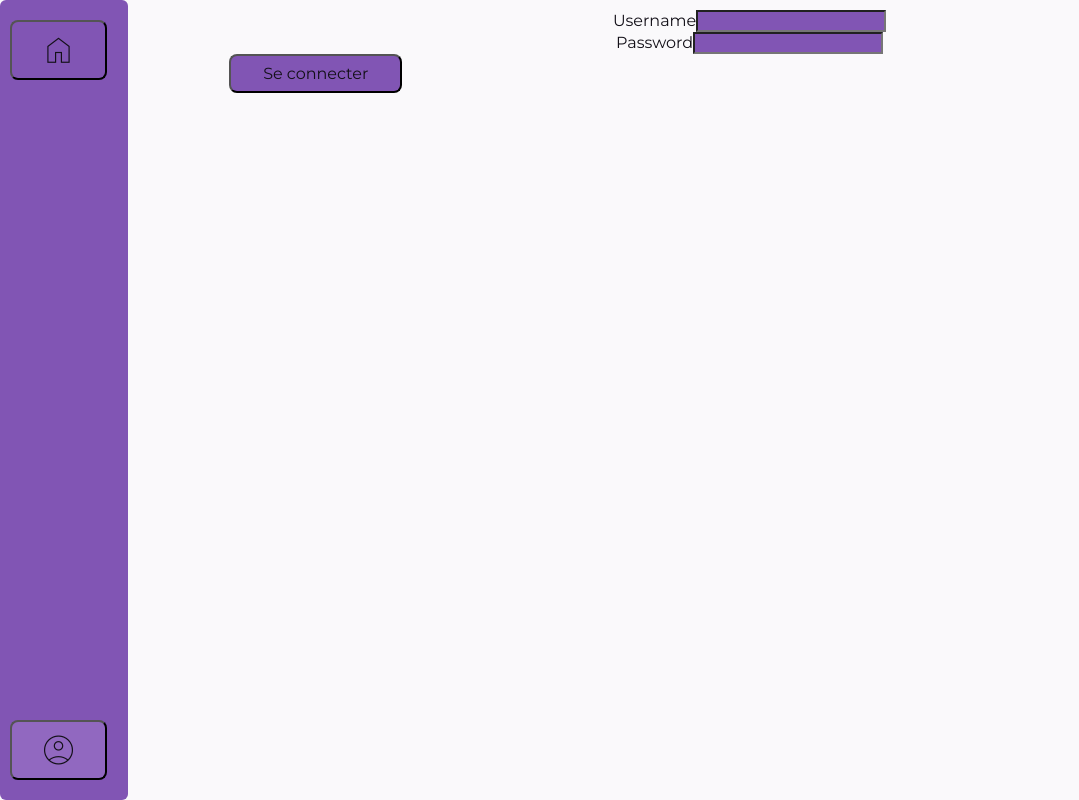
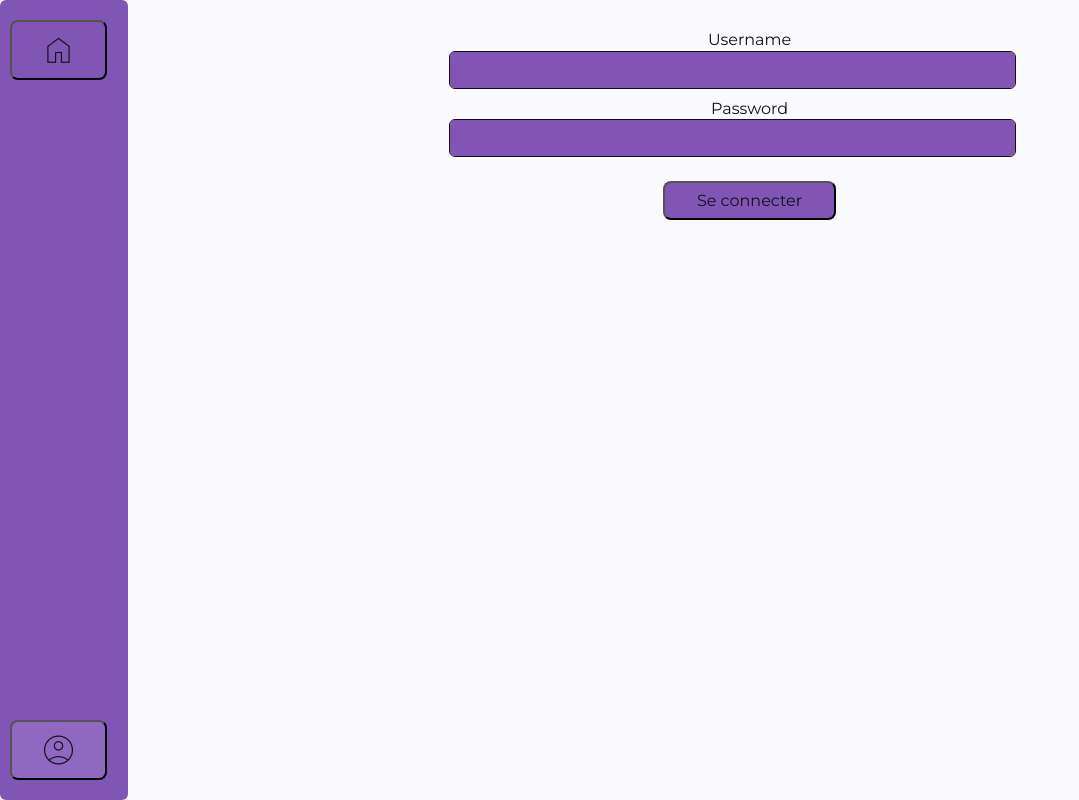
Before and after one commit to Julianomatt77/moto-manager-front, an Angular app: page /login in a window 1280 px wide. Shown: the whole page, without its empty margins (0-1079 px from the left). Built offline with nearby package versions, Linux system fonts and the light colour scheme.

Commit message:
style login page + add comments on depense

```diff
--- a/src/app/components/depenses/depenses.component.html
+++ b/src/app/components/depenses/depenses.component.html
@@ -49,6 +49,12 @@
             }
           </div>
         </div>
+
+        <div class="card-body">
+          @if (depense.commentaire){
+          <p>{{depense.commentaire}}</p>
+          }
+        </div>
 <!--        TODO: Ajouter commentaires-->
         <div>
           <a href="javascript:;" (click)="openConfirmation(depense)" class="material-symbols-outlined">delete</a>
--- a/src/app/components/login/login.component.css
+++ b/src/app/components/login/login.component.css
@@ -0,0 +1 @@
+@import "../../../assets/styles/form.css";
--- a/src/app/components/login/login.component.html
+++ b/src/app/components/login/login.component.html
@@ -1,15 +1,17 @@
-<div>
+<div class="popup">
   @if (!isLoggedIn){
-  <form [formGroup]="loginForm" (ngSubmit)="onSubmit()">
+  <form [formGroup]="loginForm" (ngSubmit)="onSubmit()" class="form-container">
     <div class="form-group">
-      <label for="username">Username</label>
+      <div><label for="username">Username</label></div>
       <input type="text" class="form-control" id="username" formControlName="username">
     </div>
     <div class="form-group">
-      <label for="password">Password</label>
+      <div><label for="password">Password</label></div>
       <input type="password" class="form-control" id="password" formControlName="password">
     </div>
+    <div class="form-submit">
     <button type="submit" class="primary-button">Se connecter</button>
+    </div>
   </form>
   }
 
@@ -24,6 +26,6 @@
   @if (isLoggedIn){
   <div class="alert alert-success">
     Vous êtes connecté avec l'email {{ email }}. Vous allez être redirigé vers la page d'accueil.
-</div>
+  </div>
   }
 </div>
```
